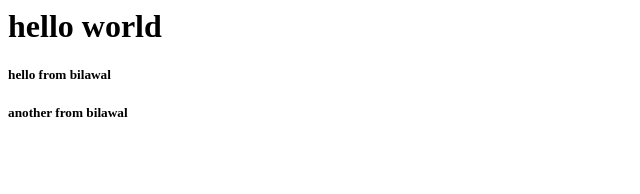
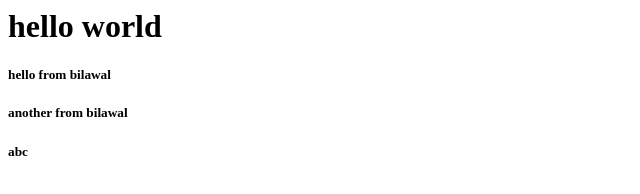
Before and after one commit to bilawal-mst/democodereview, a plain HTML site: page index.html in a window 1280 px wide. Shown: the full height of the page, 0-640 px from the left. Drawn offline with Linux system fonts and the light colour scheme.

Commit message:
bilawal commit

```diff
--- a/index.html
+++ b/index.html
@@ -1,3 +1,5 @@
 <h1>hello world</h1>
 <h5>hello from bilawal</h5>
 <h5>another from bilawal</h5>
+
+<h5>abc</h5>
```
